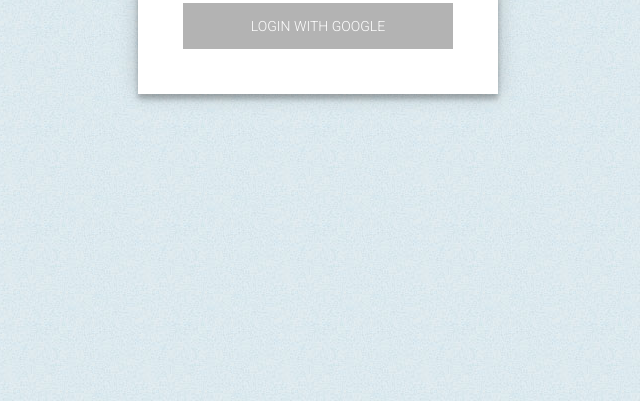
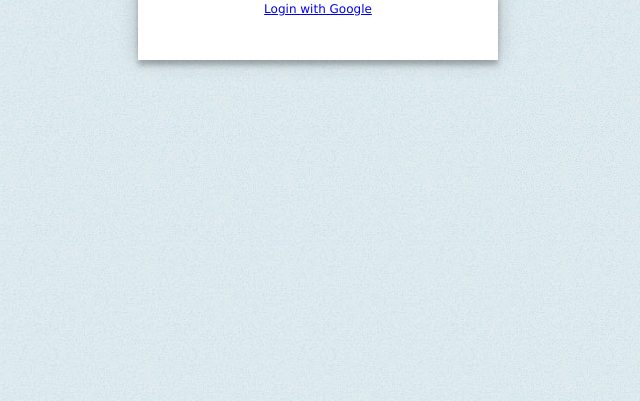
Before and after one commit to mgmaresca/picclass-angular-app, a website: page public/html/login.html in a window 1280 px wide. Shown: the part 399-800 px from the top of the page, without its empty margins (322-962 px from the left). Drawn offline with nearby package versions, Linux system fonts and the light colour scheme; some packages are replaced by stand-ins of ours.

Commit message:
login working

```diff
--- a/public/html/login.html
+++ b/public/html/login.html
@@ -48,7 +48,7 @@
   <img class="login-logo" src="../images/PicClass.png"></img>
 
   <form class="login-form">
-  <button href="/auth/google">Login with Google</button>
+  <a href="http://localhost:4001/auth/google">Login with Google</a>
   </form>
   </div>
   </div>
--- a/public/javascripts/angularPicclassApp.js
+++ b/public/javascripts/angularPicclassApp.js
@@ -28,17 +28,13 @@
       templateUrl: '/html/all.html',
        controller: 'homeController'
     })
-// 	.when('/user/album/:id', {
-//       templateUrl: '/html/all.html',
-//       controller: 'albumController'
-//     })
 // 	.when('/html/album/:id/photo/:id', {
 //       templateUrl: '/html/photo.html',
 //       controller: 'photoController'
 //     })
-     .otherwise({
-       redirectTo: '/html/index.html'
-     });
+     //.otherwise({
+     //  redirectTo: '/html/index.html'
+     //});
  }]);
 
  //Still needs to filter empty albums and only user's albums
```
Also changed, not shown: public/html/index.html (+0 -1 lines).
